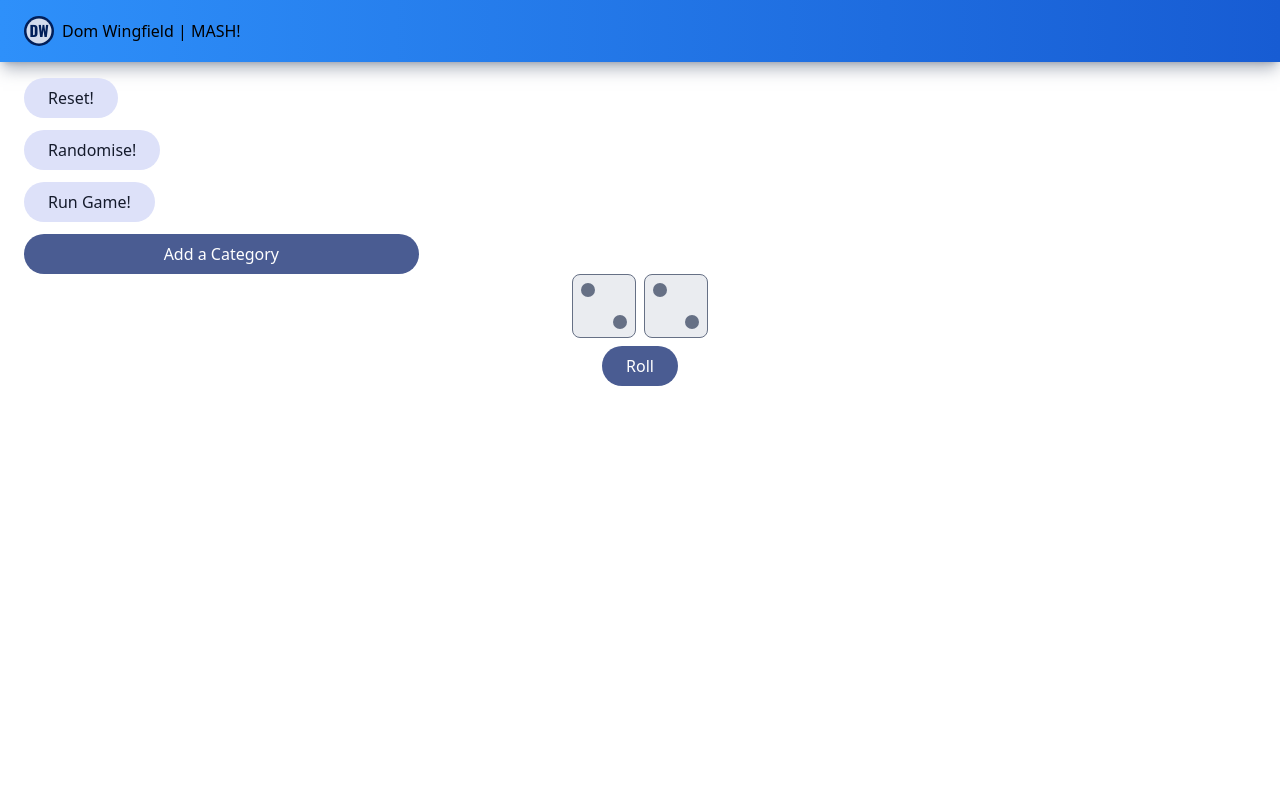
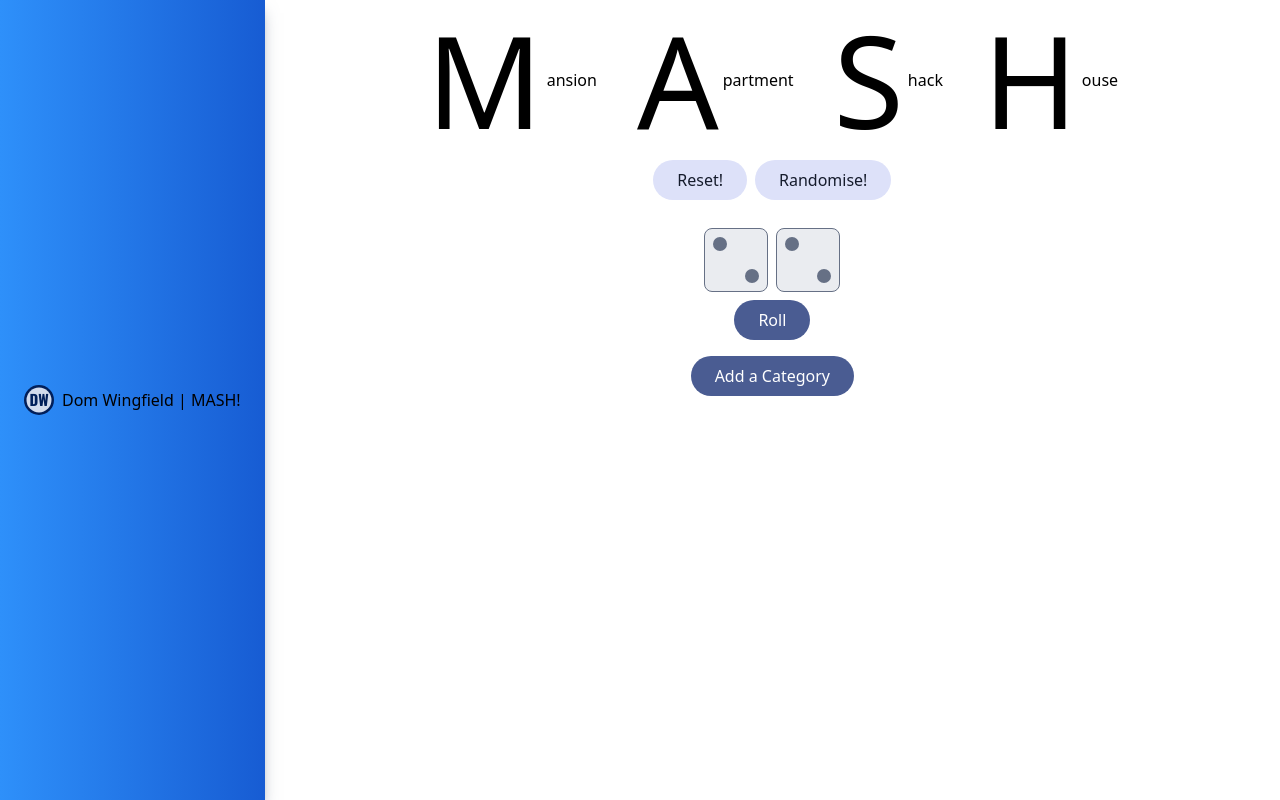
Before and after one commit to djwingfield/gelt-mash, a Vue app in the folder apps/gelt-mash/: page / in a window 1280 px wide. Built offline with nearby package versions, Linux system fonts and the light colour scheme.

Commit message:
Add mash header with default option

```diff
--- a/apps/gelt-mash/src/App.vue
+++ b/apps/gelt-mash/src/App.vue
@@ -4,10 +4,10 @@ import Mash from './components/mash/Mash.vue';
 </script>
 
 <template>
-    <div className="flex flex-col h-screen w-full">
+    <div className="flex h-screen w-full">
         <Header />
 
-        <main class="content-px py-4">
+        <main class="grow content-px py-4 overflow-auto">
             <Mash />
         </main>
     </div>
--- a/apps/gelt-mash/src/components/dice/DiceRoller.vue
+++ b/apps/gelt-mash/src/components/dice/DiceRoller.vue
@@ -1,6 +1,9 @@
 <script setup lang="ts">
 import { ref } from 'vue';
+import { useMashStore } from '../../stores/mash';
 import Dice from './Dice.vue';
+
+const mashStore = useMashStore();
 
 const emit = defineEmits<{
     (e: 'rollComplete', values: number): void;
@@ -10,8 +13,10 @@ const { numberOfDice } = defineProps<{ numberOfDice: number }>();
 const randomDiceValue = () => Math.floor(Math.random() * 6) + 1;
 
 const diceValues = ref(Array.from({ length: numberOfDice }, randomDiceValue));
+const rolling = ref(false);
 
 const rollDice = () => {
+    rolling.value = true;
     const rollDuration = 1000;
     const rollInterval = 100;
 
@@ -24,6 +29,7 @@ const rollDice = () => {
         diceValues.value = diceValues.value.map(() => Math.floor(Math.random() * 6) + 1);
         const total = diceValues.value.reduce((acc, value) => acc + value, 0);
         emit('rollComplete', total);
+        rolling.value = false;
     }, rollDuration);
 };
 </script>
@@ -33,6 +39,6 @@ const rollDice = () => {
         <div class="flex gap-2">
             <Dice v-for="value of diceValues" :value="value"></Dice>
         </div>
-        <button filled @click="rollDice">Roll</button>
+        <button filled @click="rollDice" :disabled="rolling || mashStore.mashing">Roll</button>
     </div>
 </template>
--- a/apps/gelt-mash/src/components/mash/CategoryForm.vue
+++ b/apps/gelt-mash/src/components/mash/CategoryForm.vue
@@ -18,6 +18,7 @@ const inputRefs = ref<HTMLInputElement[]>([]);
             v-model="category.name"
             :id="'category-name-input-' + category.id"
             placeholder="Category name"
+            class="grow"
         />
         <div v-for="option of category.options" class="flex gap-2">
             <input
@@ -26,9 +27,8 @@ const inputRefs = ref<HTMLInputElement[]>([]);
                 :id="'option-name-input-' + option.id"
                 :key="option.id"
                 placeholder="Option name"
-                class="flex-grow"
+                class="grow"
             />
-            {{ option.removed }}
             <button icon @click="mashStore.removeOption(category.id, option.id)">
                 <fa-icon iconName="trash-can"></fa-icon>
             </button>
--- a/apps/gelt-mash/src/components/mash/Mash.vue
+++ b/apps/gelt-mash/src/components/mash/Mash.vue
@@ -2,23 +2,34 @@
 import { useMashStore } from '../../stores/mash';
 import DiceRoller from '../dice/DiceRoller.vue';
 import CategoryForm from './CategoryForm.vue';
+import MashHeader from './MashHeader.vue';
 const mashStore = useMashStore();
 </script>
 
 <template>
-    <button tonal @click="mashStore.reset()" class="mb-3">Reset!</button>
-    <button tonal @click="mashStore.randomize()" class="mb-3">Randomise!</button>
-    <button tonal @click="mashStore.runGame(4)" class="mb-3">Run Game!</button>
-    <div class="grid grid-cols-3 gap-6 card">
-        <CategoryForm v-for="category of mashStore.categories" :category="category" />
+    <div class="flex flex-col items-center gap-4">
+        <MashHeader></MashHeader>
+
+        <div class="flex gap-2">
+            <button tonal @click="mashStore.reset()" class="mb-3" :disabled="mashStore.mashing">
+                Reset!
+            </button>
+            <button tonal @click="mashStore.randomize()" class="mb-3" :disabled="mashStore.mashing">
+                Randomise!
+            </button>
+        </div>
+
+        <DiceRoller :numberOfDice="2" @rollComplete="mashStore.runGame($event)"></DiceRoller>
+
+        <CategoryForm v-for="category of mashStore.nonMashCategories" :category="category" class="w-[100%]" />
+
         <button
-            class="self-start"
             filled
             @click="mashStore.addCategory('')"
             :disabled="!mashStore.canAddMoreCategories"
+            class="item-start"
         >
             Add a Category
         </button>
     </div>
-    <DiceRoller :numberOfDice="2" @rollComplete="mashStore.runGame($event)"></DiceRoller>
 </template>
--- /dev/null
+++ b/apps/gelt-mash/src/components/mash/MashHeader.vue
@@ -0,0 +1,45 @@
+<script setup lang="ts">
+import { computed } from 'vue';
+import { useMashStore } from '../../stores/mash';
+
+const mashStore = useMashStore();
+
+const options = computed(() => mashStore.mashCategory?.options || []);
+</script>
+
+<template>
+    <div class="flex gap-10">
+        <div
+            v-for="option in options"
+            :key="option.id"
+            :class="{
+                relative: true,
+                'opacity-50': option.removed,
+                'animate-strike-through': option.removed,
+            }"
+            class="flex gap-1 justify-center items-center transition-all duration-500"
+        >
+            <div class="text-9xl">
+                {{ option.name[0] }}
+            </div>
+            <div>
+                {{ option.name.substring(1) }}
+            </div>
+        </div>
+    </div>
+</template>
+
+<style scoped>
+@keyframes strike-through-animation {
+    from {
+        transform: scaleX(0);
+    }
+    to {
+        transform: scaleX(1);
+    }
+}
+
+.animate-strike-through {
+    animation: strike-through-animation 0.5s ease forwards;
+}
+</style>
--- a/apps/gelt-mash/src/stores/mash-randomiser.ts
+++ b/apps/gelt-mash/src/stores/mash-randomiser.ts
@@ -1,26 +1,6 @@
 import { createCategory, createOption, MashCategory, MashOption } from './types';
 
 const mashData: Map<string, string[]> = new Map([
-    [
-        'Future Home',
-        [
-            'Mansion',
-            'Apartment',
-            'Shack',
-            'House',
-            'Castle',
-            'Cottage',
-            'Villa',
-            'Penthouse',
-            'Cabin',
-            'Treehouse',
-            'Farmhouse',
-            'Igloo',
-            'Hut',
-            'Caravan',
-            'Tent',
-        ],
-    ],
     [
         "Future Partner's Name",
         [
--- a/apps/gelt-mash/src/stores/mash.ts
+++ b/apps/gelt-mash/src/stores/mash.ts
@@ -8,18 +8,27 @@ interface MashState {
     maxCategories: number;
     minCategories: number;
     error?: string;
+    mashing: boolean;
 }
 
+const MASH_CATEGORY_NAME = 'MASH';
+
+const defaultMashCategory = () =>
+    createCategory(MASH_CATEGORY_NAME, ['Mansion', 'Apartment', 'Shack', 'House']);
+
 const initialMashState: MashState = {
-    categories: [],
+    categories: [defaultMashCategory()],
     step: 0,
     maxCategories: 10,
     minCategories: 3,
+    mashing: false,
 };
 
 export const useMashStore = defineStore('counter', {
     state: () => initialMashState,
     getters: {
+        mashCategory: (state) => state.categories.find(({ name }) => name === MASH_CATEGORY_NAME),
+        nonMashCategories: (state) => state.categories.filter(({ name }) => name !== MASH_CATEGORY_NAME),
         options: (state) => state.categories.flatMap((category) => category.options),
         canAddMoreCategories: (state) => state.categories.length < state.maxCategories,
         canAddMoreOptions: (state) => (category: MashCategory) =>
@@ -52,7 +61,7 @@ export const useMashStore = defineStore('counter', {
             }
         },
         reset() {
-            this.categories = [];
+            this.categories = [defaultMashCategory()];
         },
         randomize() {
             this.categories = generateRandomMashData({
@@ -62,6 +71,7 @@ export const useMashStore = defineStore('counter', {
             });
         },
         async runGame(count: number, timeout: number = 300) {
+            this.mashing = true;
             const getRemovableOptions = () =>
                 this.categories
                     .filter((category) => category.options.filter((option) => !option.removed).length > 1)
@@ -81,7 +91,7 @@ export const useMashStore = defineStore('counter', {
                 removeIndex += count - 1;
             }
 
-            alert('Done!');
+            this.mashing = false;
         },
     },
 });
```
